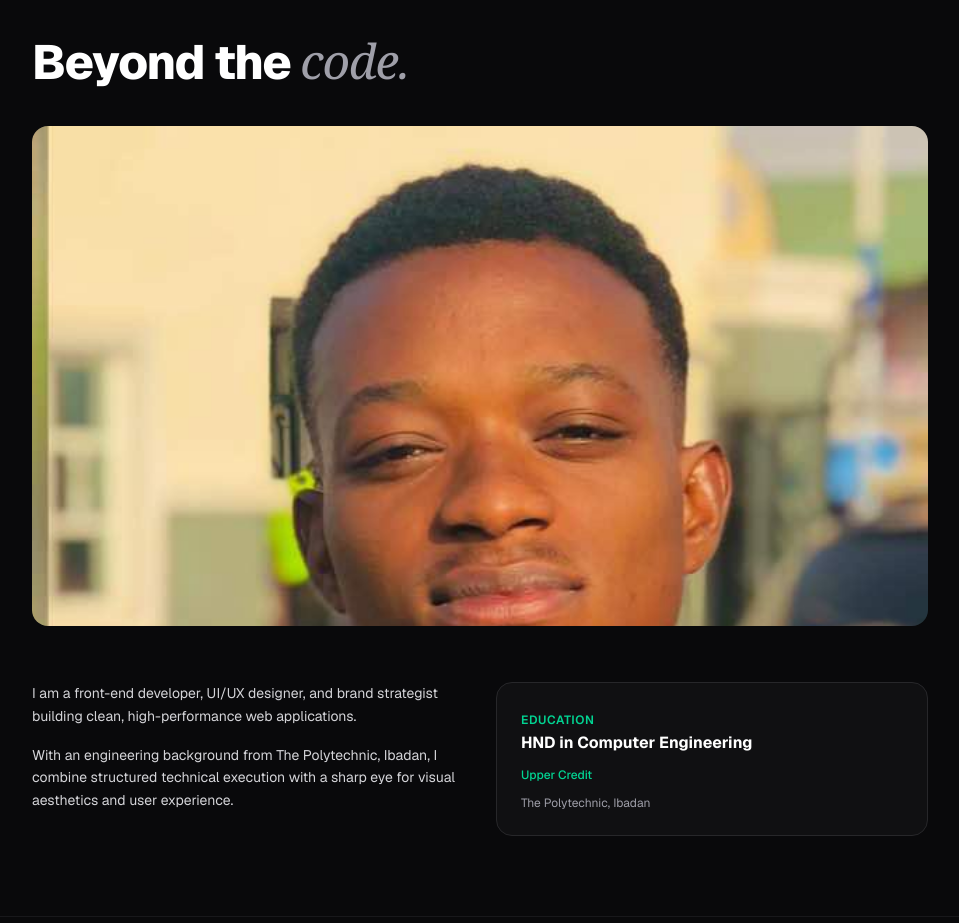
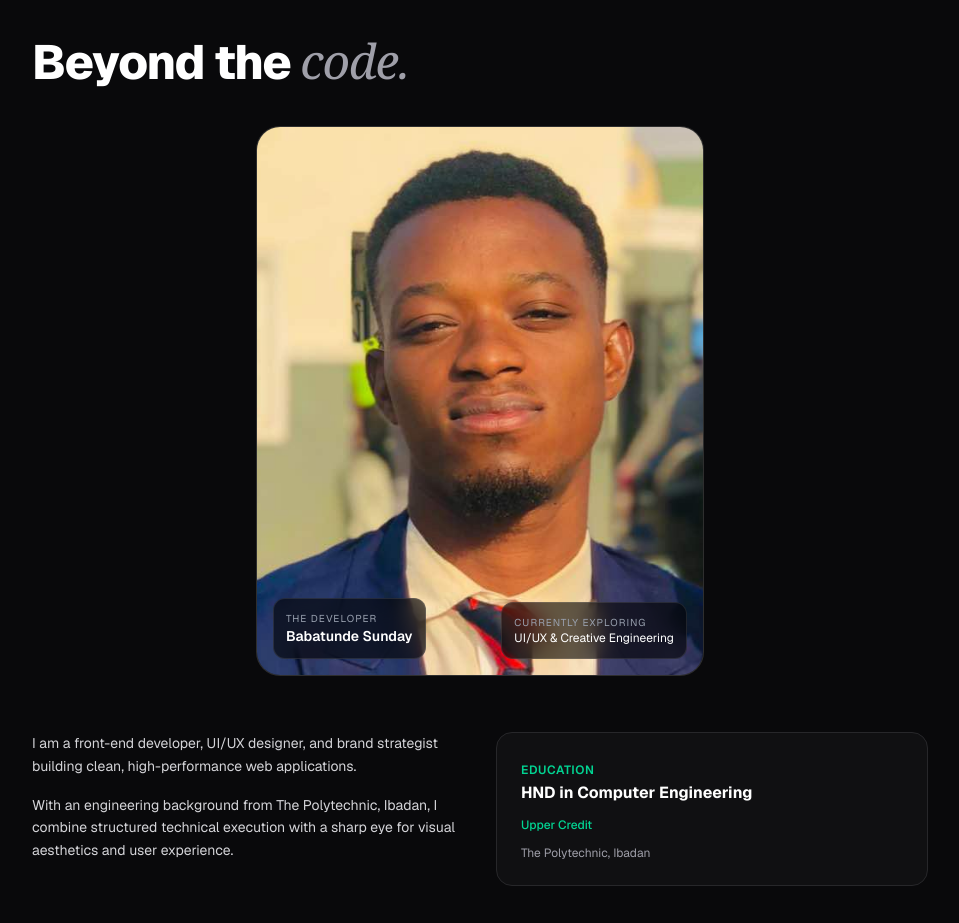
Before and after one commit to Sunnexdev/oneshot-portfolio, a Next.js app: page / in a window 1280 px wide. Shown: the part 900-1823 px from the top of the page, without its empty margins (160-1119 px from the left). Built offline with nearby package versions, Linux system fonts and the light colour scheme.

Commit message:
Fix About image portrait aspect ratio and object position

```diff
--- a/components/About.tsx
+++ b/components/About.tsx
@@ -22,18 +22,34 @@ export default function About() {
         </h2>
 
         {/* Image Card Container */}
-        <div className="relative w-full h-[400px] md:h-[500px] overflow-hidden rounded-2xl">
+        {/* Container with portrait aspect ratio and controlled height */}
+        <div className="relative w-full max-w-md mx-auto aspect-[3/4] h-[450px] md:h-[550px] overflow-hidden rounded-3xl border border-white/10 bg-neutral-900">
           <Image
-            src="/profile.jpeg" // replace with your image path
+            src="/profile.jpeg" // replace with your photo path
             alt="Babatunde Sunday"
             fill
-            className="object-cover object-top" // centers and anchors focus towards the upper half/face
             priority
+            className="object-cover object-[center_20%] scale-100"
           />
 
-          {/* Your text overlay badges (THE DEVELOPER / Babatunde Sunday) stay here */}
+          {/* Badges Overlay */}
+          <div className="absolute bottom-4 left-4 right-4 flex justify-between items-end gap-2 z-10">
+            <div className="bg-black/60 backdrop-blur-md p-3 rounded-xl border border-white/10">
+              <p className="text-[10px] tracking-widest text-gray-400 uppercase">
+                THE DEVELOPER
+              </p>
+              <h3 className="text-sm font-semibold text-white">
+                Babatunde Sunday
+              </h3>
+            </div>
+            <div className="bg-black/60 backdrop-blur-md p-3 rounded-xl border border-white/10">
+              <p className="text-[10px] tracking-widest text-gray-400 uppercase">
+                CURRENTLY EXPLORING
+              </p>
+              <p className="text-xs text-white">UI/UX & Creative Engineering</p>
+            </div>
+          </div>
         </div>
-
         {/* Detailed Bio & Education */}
         <div className="grid grid-cols-1 md:grid-cols-2 gap-8 pt-4">
           <div className="space-y-4 text-zinc-300 text-sm leading-relaxed">
```
